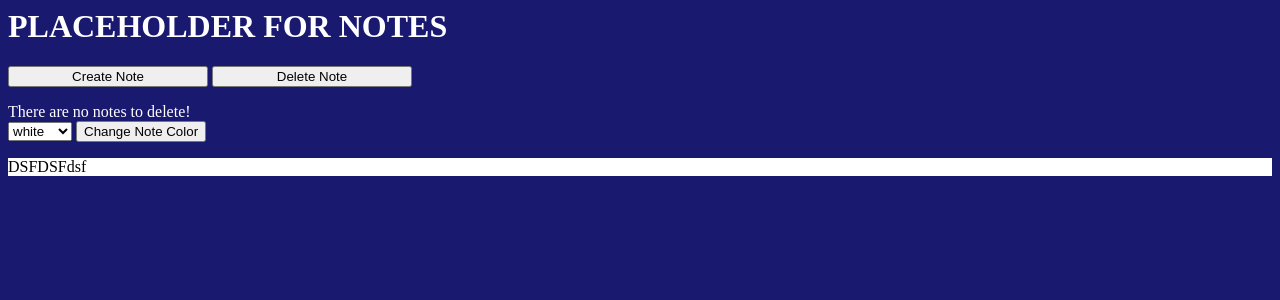
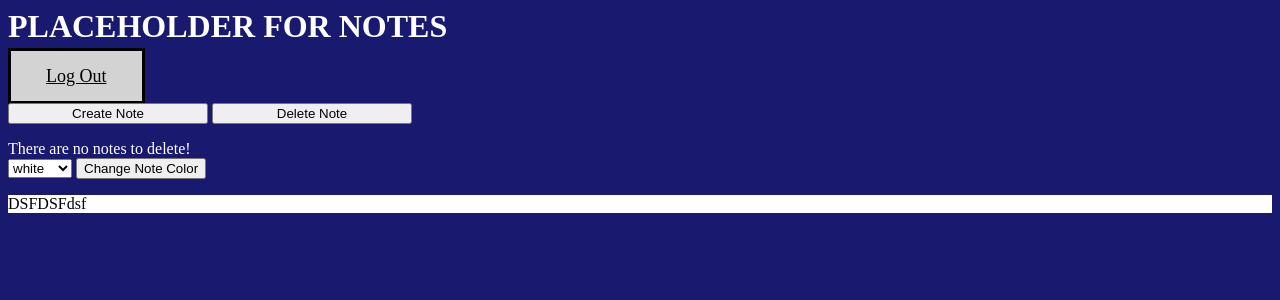
Before and after one commit to Brian1226/Priority-Queue, a Flask app: page /notes in a window 1280 px wide. Shown: the top 300 px of the page. Run offline with Flask 2, Linux system fonts and the light colour scheme; a user stored in the database is signed in; data that the repository does not hold is empty.

Commit message:
formatting & added back log out button

```diff
--- a/app/templates/notes.html
+++ b/app/templates/notes.html
@@ -10,11 +10,21 @@
     color: white
   }
 
+  .logout {
+    background-color: lightgray;
+    color: black;
+    font-size: 18px;
+    padding: 15px 35px;
+    border: solid black;
+  }
+
+
   .buttons {
     width: 200px;
     margin: 0 auto;
     display: inline;
   }
+
 
   .action_btn {
     width: 200px;
@@ -29,14 +39,14 @@
   }
 
   .Gray {
-      background-color:gray;
+    background-color: gray;
   }
 
-    .Orange{
+  .Orange {
     background-color: orange;
   }
 
-    .Pink{
+  .Pink {
     background-color: pink;
   }
 </style>
@@ -45,10 +55,14 @@
   PLACEHOLDER FOR NOTES
 </h1>
 
-<div class = "buttons">
-    <div class = "action_btn">
-    <button name="submit" class="action_btn create" type="submit" value="Create" onclick="create_note()">Create Note</button>
-    <button name="submit" class="action_btn delete" type="submit" value="Delete" onclick="delete_note()">Delete Note</button>
+<p><a href="{{ url_for('logout') }}" class="logout">Log Out</a></p>
+
+<div class="buttons">
+  <div class="action_btn">
+    <button name="submit" class="action_btn create" type="submit" value="Create" onclick="create_note()">Create
+      Note</button>
+    <button name="submit" class="action_btn delete" type="submit" value="Delete" onclick="delete_note()">Delete
+      Note</button>
 
     <p id="saved"></p>
   </div>
@@ -68,7 +82,7 @@
   {{ colorForm.submit }}
 </form>
 
-    <p class = {{color}}> DSFDSFdsf</p>
+<p class={{color}}> DSFDSFdsf</p>
 
 
 {% endblock %}
```
Lines whose indentation alone changed are shown as unchanged.
